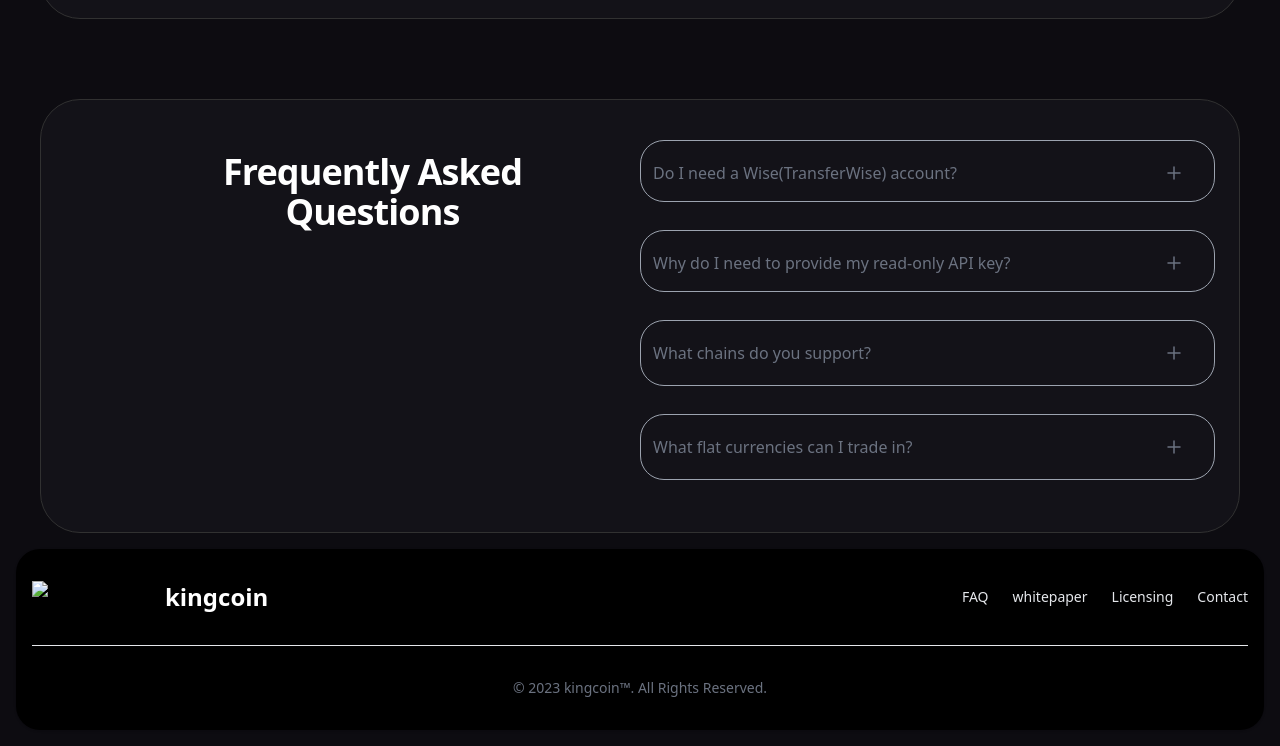
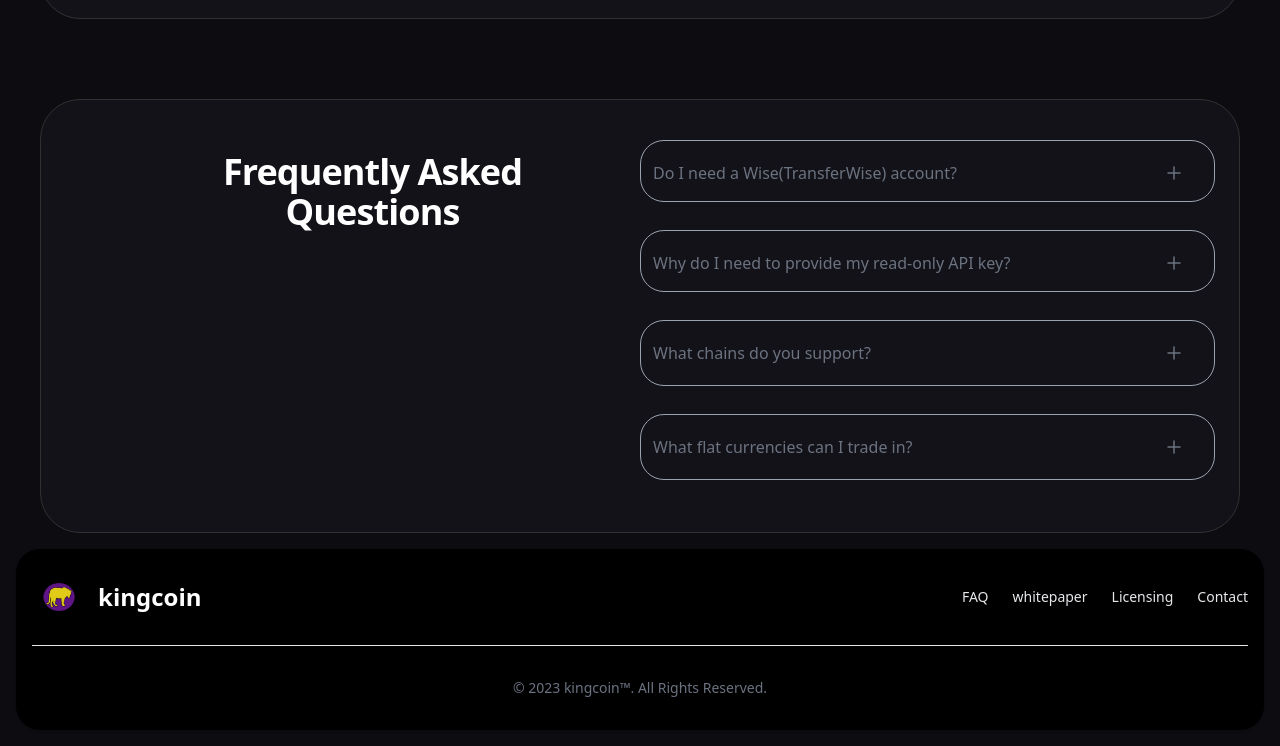
Before and after one commit to DhananjaySarathe/supercoin, a plain HTML site: page index.html in a window 1280 px wide. Shown: the part 3048-3794 px from the top of the page. Drawn offline with nearby package versions, Linux system fonts and the light colour scheme; files that its build step writes are made by us from their sources.

Commit message:
Update index.html
logo address

```diff
--- a/index.html
+++ b/index.html
@@ -284,7 +284,7 @@
   <div class="w-full max-w-screen-xl mx-auto p-4 md:py-8">
       <div class="sm:flex sm:items-center sm:justify-between">
           <a href="#" class="flex items-center mb-4 sm:mb-0">
-              <img src="../Intercoin//public/logo.png" class="h-8 mr-3" alt="Flowbite Logo" />
+              <img src="./public/logo.png" class="h-8 mr-3" alt="Flowbite Logo" />
               <span class="self-center text-2xl  text-white font-semibold whitespace-nowrap dark:text-white">kingcoin</span>
           </a>
           <ul class="flex flex-wrap items-center mb-6 text-sm font-medium text-gray-200 sm:mb-0 dark:text-gray-400">
```
